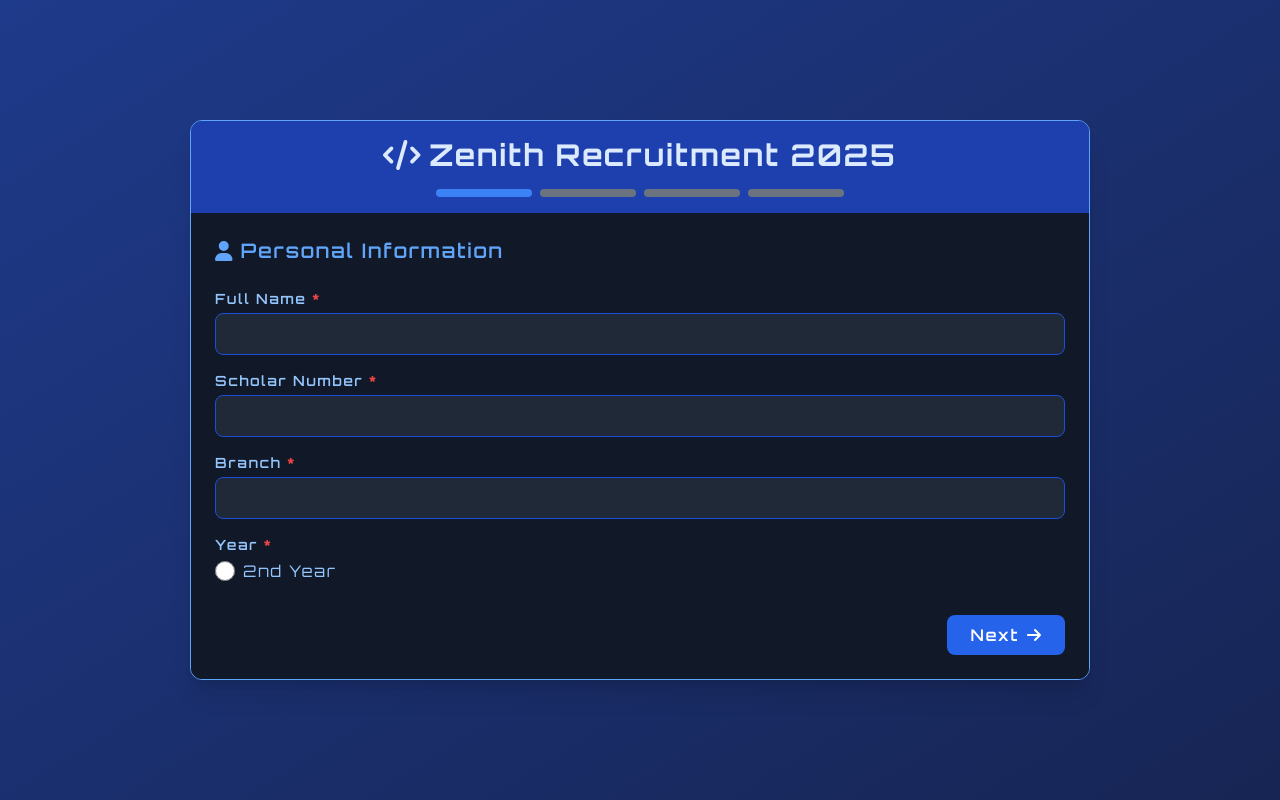
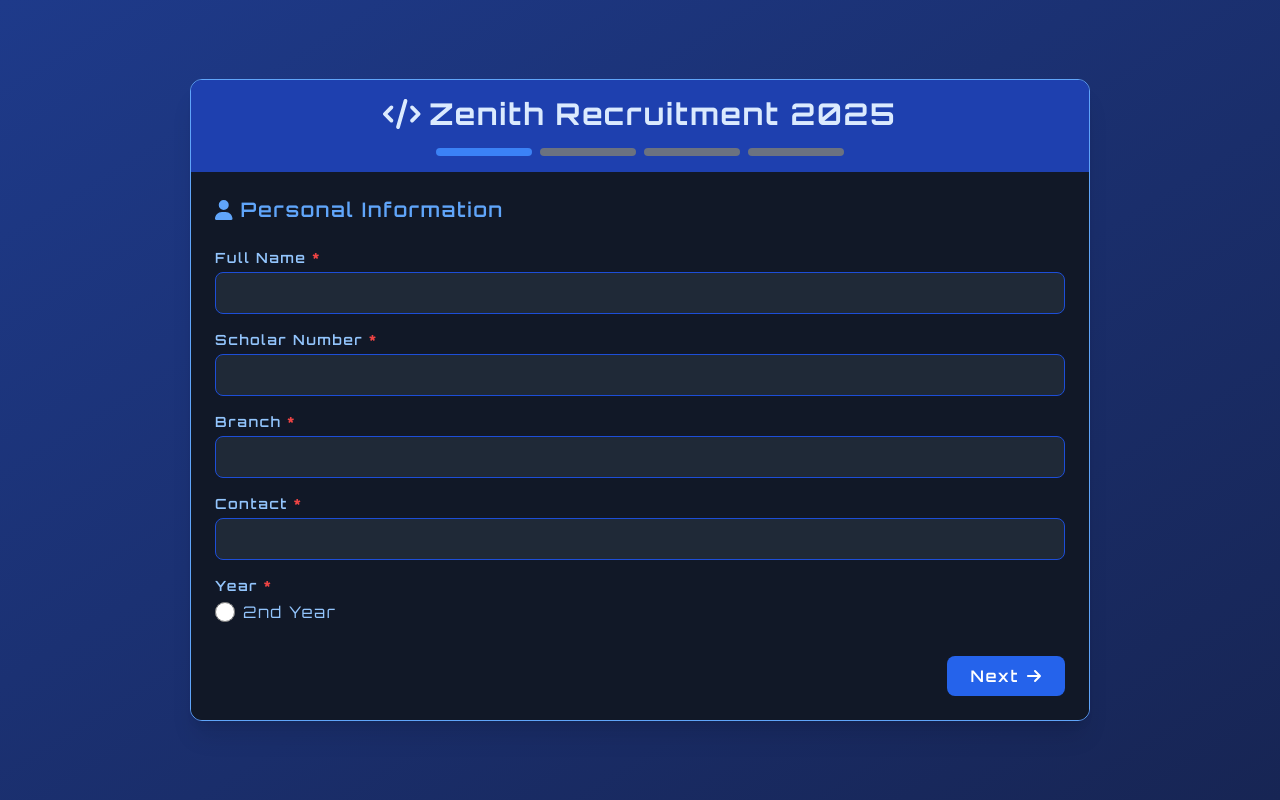
Before and after one commit to satya-supercluster/Zenith, a React (Vite) app in the folder client/: page /recruit in a window 1280 px wide. Built offline with nearby package versions, Linux system fonts and the light colour scheme; a web font is replaced by a local one.

Commit message:
Add contact field to RecruitmentForm and validation logic

```diff
--- a/client/src/components/Forms/RecruitmentForm.jsx
+++ b/client/src/components/Forms/RecruitmentForm.jsx
@@ -15,6 +15,7 @@ export default function RecruitmentForm() {
     scholarNo: "",
     branch: "",
     year: "",
+    contact:"",
     email: "",
     skills: "",
     portfolio: "",
@@ -76,6 +77,12 @@ export default function RecruitmentForm() {
       if (!formData.year) {
         newErrors.year = "Please select your year";
       }
+      if (!formData.contact) {
+        newErrors.contact = "Please enter your contact number";
+      }
+      else if(formData.contact.length!=10){
+        newErrors.contact = "Please enter a valid 10 digit contact number";
+      }
     } else if (section === "skills") {
       // Skills section validation Nahi Chahiye Vaise To
     } else if (section === "profiles") {
@@ -132,7 +139,7 @@ export default function RecruitmentForm() {
       return;
     }
     setIsSubmitting(true);
-
+    console.log(formData)
     try {
       const response = await fetch("https://zenith-club-manit.onrender.com/api/recruit", {
         method: "POST",
@@ -155,6 +162,7 @@ export default function RecruitmentForm() {
           scholarNo: "",
           branch: "",
           year: "",
+          contact:"",
           email: "",
           skills: "",
           portfolio: "",
@@ -316,6 +324,28 @@ export default function RecruitmentForm() {
                     {errors.branch && (
                       <p className="mt-1 text-xs text-red-400 font-semibold">
                         {errors.branch}
+                      </p>
+                    )}
+                  </div>
+
+                  <div>
+                    <label
+                      htmlFor="contact"
+                      className="block text-sm font-semibold text-blue-300 mb-1"
+                    >
+                      Contact <span className="text-red-500">*</span>
+                    </label>
+                    <input
+                      id="contact"
+                      type="text"
+                      name="contact"
+                      value={formData.contact}
+                      onChange={handleChange}
+                      className="w-full px-4 py-2 bg-gray-800 text-gray-100 border border-blue-700 rounded-lg focus:outline-none focus:ring-2 focus:ring-blue-500"
+                    />
+                    {errors.contact && (
+                      <p className="mt-1 text-xs text-red-400 font-semibold">
+                        {errors.contact}
                       </p>
                     )}
                   </div>
```
Also changed, not shown: 1 other file (tests, documents, lock files or other folders).
